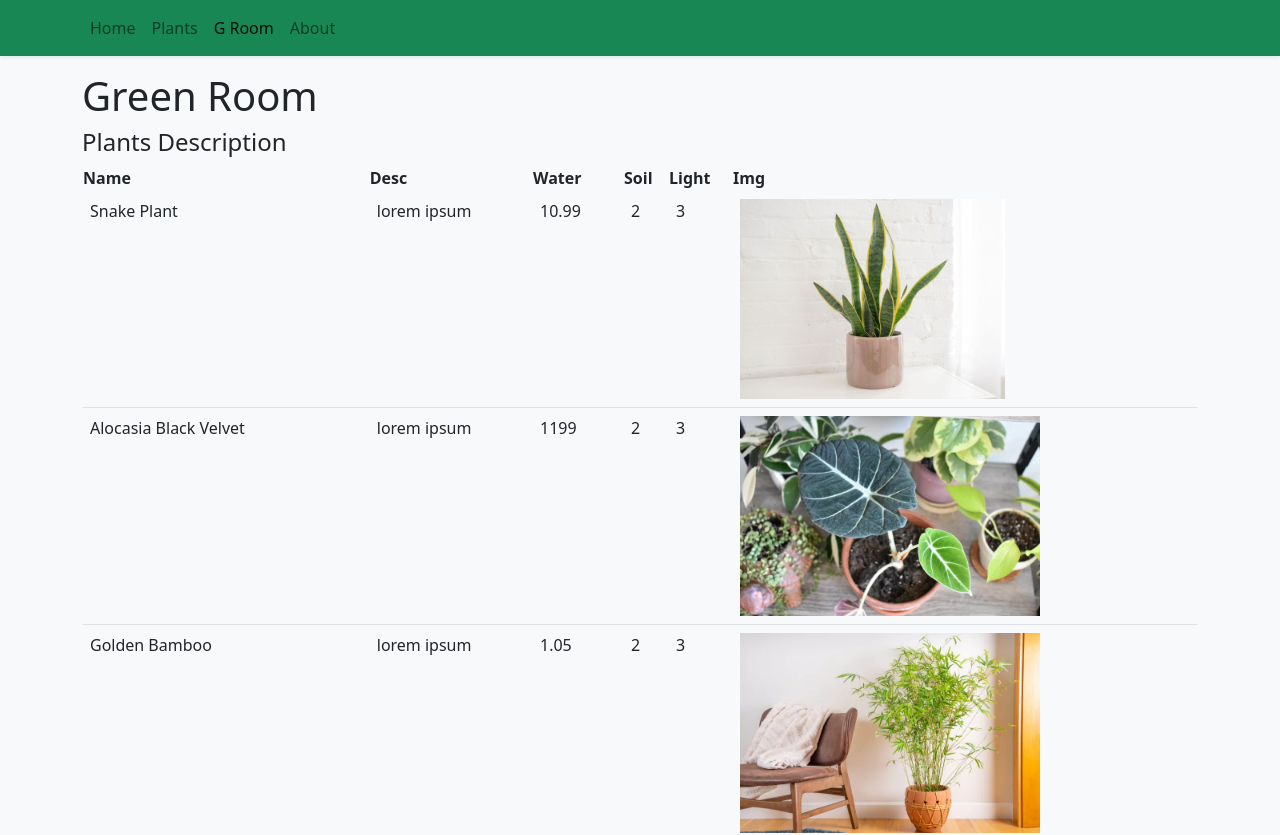
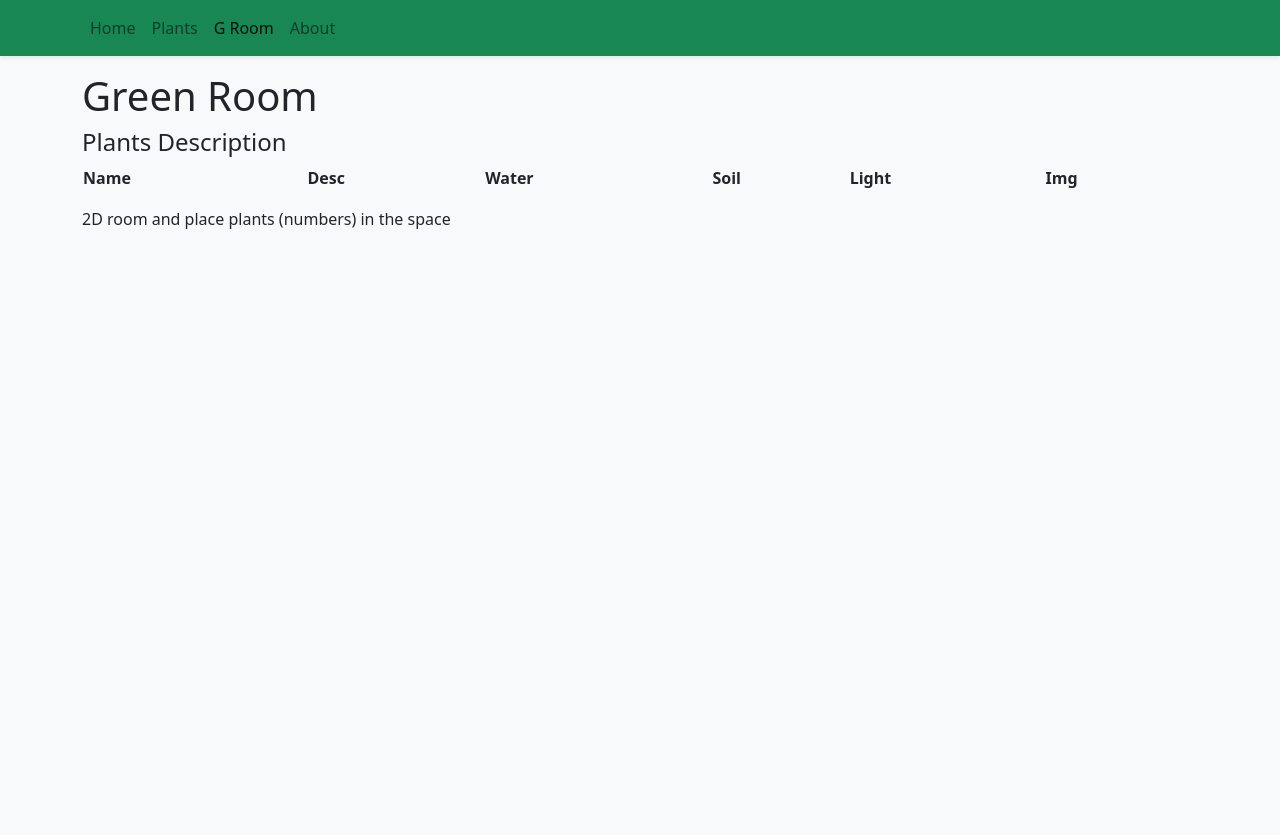
Before and after one commit to hseiji/green-room-app, a React (Vite) app: page /groom in a window 1280 px wide. Shown: the top 835 px of the page. After the commit the page ends 800 px from the top, so only its background shows below. Built offline with nearby package versions, Linux system fonts and the light colour scheme.

Commit message:
update GRoom using context

```diff
--- a/src/components/GRoomItem.tsx
+++ b/src/components/GRoomItem.tsx
@@ -1,31 +1,23 @@
 import { Image } from 'react-bootstrap'
+import storeItems from '../data/items.json'
 
 type GRoomItemProps = {
-  name: string
-  desc: string
-  water: number
-  soil: number
-  light: number
-  imgUrl: string
+  id: number
 }
 
-export function GRoomItem({
-  name,
-  desc,
-  water,
-  soil,
-  light,
-  imgUrl,
-}: GRoomItemProps) {
+export function GRoomItem({ id }: GRoomItemProps) {
+  const item = storeItems.find((i) => i.id === id)
+  if (item == null) return null
+
   return (
     <tr>
-      <td>{name}</td>
-      <td>{desc}</td>
-      <td>{water}</td>
-      <td>{soil}</td>
-      <td>{light}</td>
+      <td>{item.name}</td>
+      <td>{item.desc}</td>
+      <td>{item.water}</td>
+      <td>{item.soil}</td>
+      <td>{item.light}</td>
       <td>
-        <Image src={imgUrl} height="200px" />
+        <Image src={item.imgUrl} height="80px" />
       </td>
     </tr>
   )
--- a/src/components/ShoppingCart.tsx
+++ b/src/components/ShoppingCart.tsx
@@ -1,8 +1,6 @@
 import { Offcanvas, Stack } from 'react-bootstrap'
 import { useShoppingCart } from '../context/ShoppingCartContext'
-import { formatCurrency } from '../helpers/formatCurrency'
 import { CartItem } from './CartItem'
-import storeItems from '../data/items.json'
 
 type ShoppingCartProps = {
   isOpen: boolean
--- a/src/pages/GRomm.tsx
+++ b/src/pages/GRomm.tsx
@@ -1,8 +1,11 @@
 import { Table } from 'react-bootstrap'
 import { GRoomItem } from '../components/GRoomItem'
+import { useShoppingCart } from '../context/ShoppingCartContext'
 import storeItems from '../data/items.json'
 
 export function GRoom() {
+  const { cartItems } = useShoppingCart()
+
   return (
     <>
       <h1>Green Room</h1>
@@ -17,8 +20,8 @@ export function GRoom() {
           <th>Img</th>
         </thead>
         <tbody>
-          {storeItems.map((item) => (
-            <GRoomItem {...item} />
+          {cartItems.map((item) => (
+            <GRoomItem key={item.id} {...item} />
           ))}
         </tbody>
       </Table>
```
